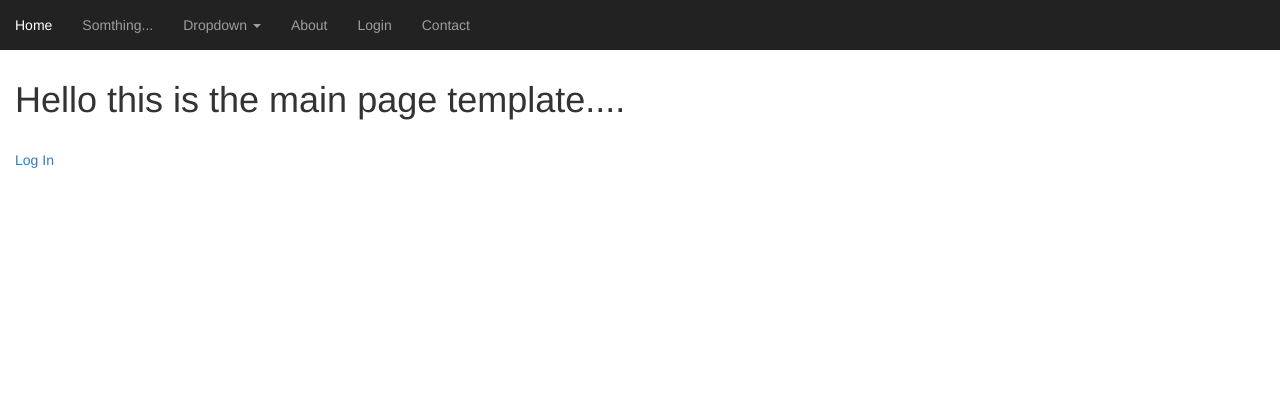
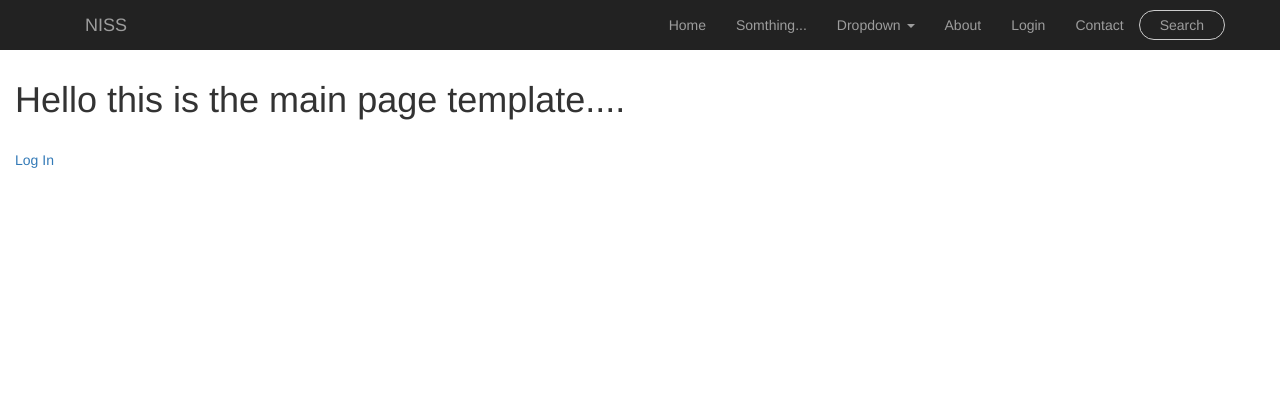
Before and after one commit to jjhartmann/NosocomialInfectionsSurveillanceSystem, a Django app: page / in a window 1280 px wide. Shown: the top 420 px of the page. Run offline with Django 3.2, Linux system fonts and the light colour scheme; some libraries are stand-ins or nearby versions.

Commit message:
Add menu navbar stylesheet
stylesheet for the menu nav bar

```diff
--- /dev/null
+++ b/myproject/static/css/navbarstyle.css
@@ -0,0 +1,26 @@
+/*
+Code snippet by maridlcrmn for Bootsnipp.com
+*/
+.navbar-brand { position: relative; z-index: 2; }
+
+.navbar-nav.navbar-right .btn { position: relative; z-index: 2; padding: 4px 20px; margin: 10px auto; }
+
+.navbar .navbar-collapse { position: relative; }
+.navbar .navbar-collapse .navbar-right > li:last-child { padding-left: 22px; }
+
+.navbar .nav-collapse { position: absolute; z-index: 1; top: 0; left: 0; right: 0; bottom: 0; margin: 0; padding-right: 120px; padding-left: 80px; width: 100%; }
+.navbar.navbar-default .nav-collapse { background-color: #f8f8f8; }
+.navbar.navbar-inverse .nav-collapse { background-color: #222; }
+.navbar .nav-collapse .navbar-form { border-width: 0; box-shadow: none; }
+.nav-collapse>li { float: right; }
+
+.btn.btn-circle { border-radius: 50px; }
+.btn.btn-outline { background-color: transparent; }
+
+@media screen and (max-width: 767px) {
+    .navbar .navbar-collapse .navbar-right > li:last-child { padding-left: 15px; padding-right: 15px; }
+
+    .navbar .nav-collapse { margin: 7.5px auto; padding: 0; }
+    .navbar .nav-collapse .navbar-form { margin: 0; }
+    .nav-collapse>li { float: none; }
+}
--- a/myproject/templates/public/base.html
+++ b/myproject/templates/public/base.html
@@ -13,8 +13,8 @@
       }
       {% block css %}{% endblock %}
     </style>
-    <link href="{%  static 'css/stickyfooter.css' %}" rel="stylesheet"/>
-
+    <link href="{% static 'css/stickyfooter.css' %}" rel="stylesheet"/>
+    <link href="{% static 'css/navbarstyle.css' %}" rel="stylesheet"/>
 
 </head>
 <body>
@@ -23,7 +23,7 @@
 <div id="wrap">
     <div class="container-fluid">
         {% block maincontent %}
-            <p><hr></p>
+
 
         {% endblock %}
     </div> <!--maincontainer -->
--- a/myproject/templates/public/menu.html
+++ b/myproject/templates/public/menu.html
@@ -1,6 +1,23 @@
-<div class="nnavbar navbar-inverse  navbar-fixed-top">
-    <div class="navbar-inner">
-            <ul class="nav navbar-nav">
+<div class="container-fluid">
+
+
+    <nav class="nnavbar navbar-inverse navbar-fixed-top">
+        <div class="container">
+
+            <!-- Brand and toggle -->
+            <div class="navbar-header">
+              <button type="button" class="navbar-toggle collapsed" data-toggle="collapse" data-target="#navbar-collapse-3">
+                <span class="sr-only">Toggle navigation</span>
+                <span class="icon-bar"></span>
+                <span class="icon-bar"></span>
+                <span class="icon-bar"></span>
+              </button>
+              <a class="navbar-brand" href="#">NISS</a>
+            </div>
+
+
+            <div class="collapse navbar-collapse" id="navbar-collapse-3">
+                <ul class="nav navbar-nav navbar-right">
                     <li><a href="#" class="">Home</a></li>
                     <li><a href="#">Somthing...</a></li>
                     <li class="dropdown">
@@ -14,6 +31,28 @@
                     <li><a href="#">About</a></li>
                     <li><a href="{% url 'index:login' %}">Login</a></li>
                     <li><a href="#">Contact</a></li>
+                    <li>
+                        <a class="btn btn-default btn-outline btn-circle collapsed"  data-toggle="collapse" href="#nav-collapse3" aria-expanded="false" aria-controls="nav-collapse3">Search</a>
+                    </li>
                 </ul>
+
+                <div class="collapse nav navbar-nav nav-collapse slide-down" id="nav-collapse3">
+                    <form class="navbar-form navbar-right" role="search">
+                      <div class="form-group">
+                        <input type="text" class="form-control" placeholder="Search" />
+                      </div>
+                      <button type="submit" class="btn btn-danger"><span class="glyphicon glyphicon-search" aria-hidden="true"></span></button>
+                    </form>
                 </div>
             </div>
+
+
+
+
+        </div>
+
+    </nav>
+
+
+
+</div>
```
Lines whose indentation alone changed are shown as unchanged.
